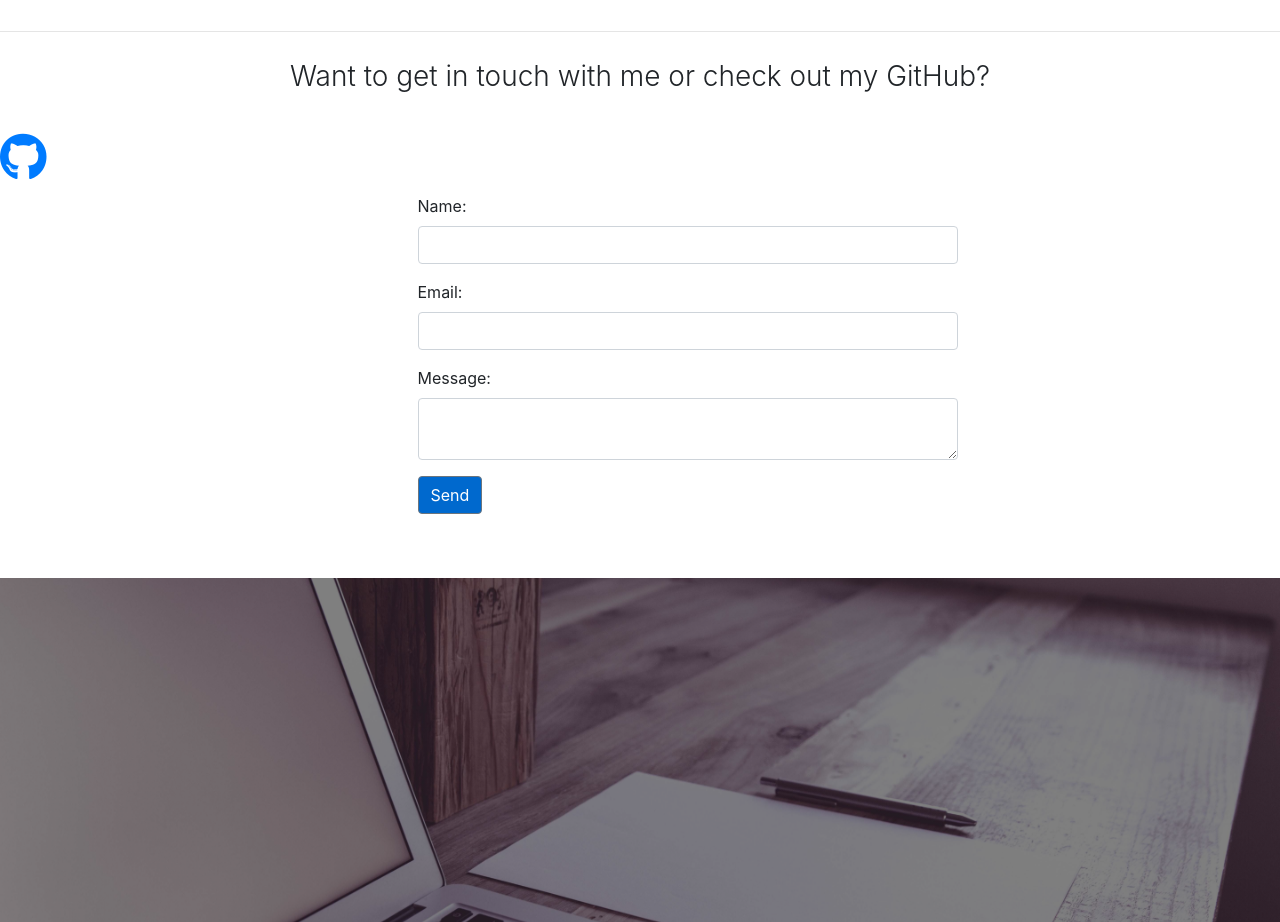
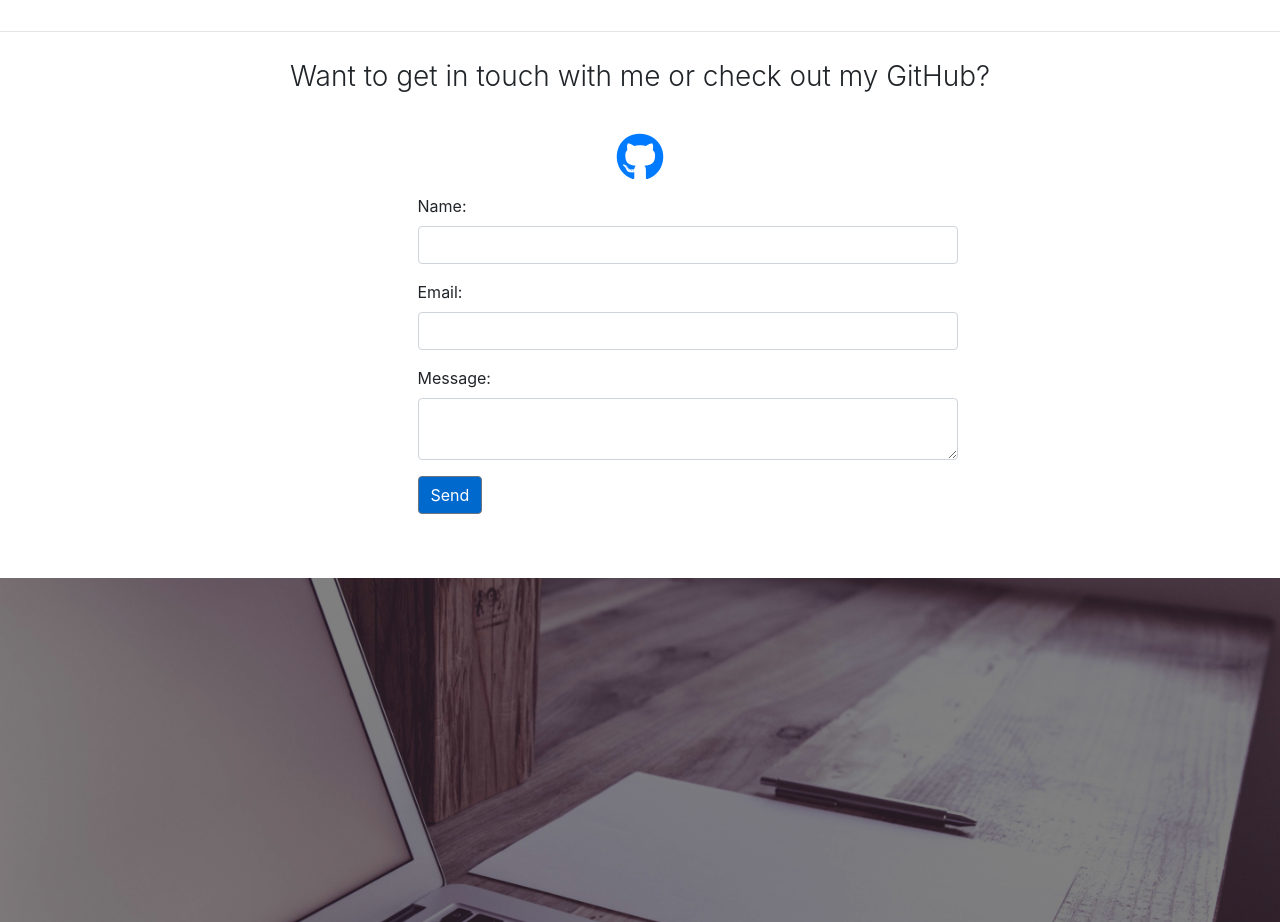
Before and after one commit to Seasick-Turtle/fcc-portfolio, a React (Create React App) app: page / in a window 1280 px wide. Shown: the part 3460-4382 px from the top of the page. Built offline with nearby package versions, Linux system fonts and the light colour scheme; some icons are missing.

Commit message:
Fix github link alignment

```diff
--- a/src/styles/contact.css
+++ b/src/styles/contact.css
@@ -3,11 +3,8 @@
 	margin: 1em auto;
 }
 
-#contact, #contact-intro {
+#contact, #contact-intro, #links  {
 	text-align: center;
-}
-
-#contact, #contact-intro, #links {
 	font-weight: 300;
 }
 
```
